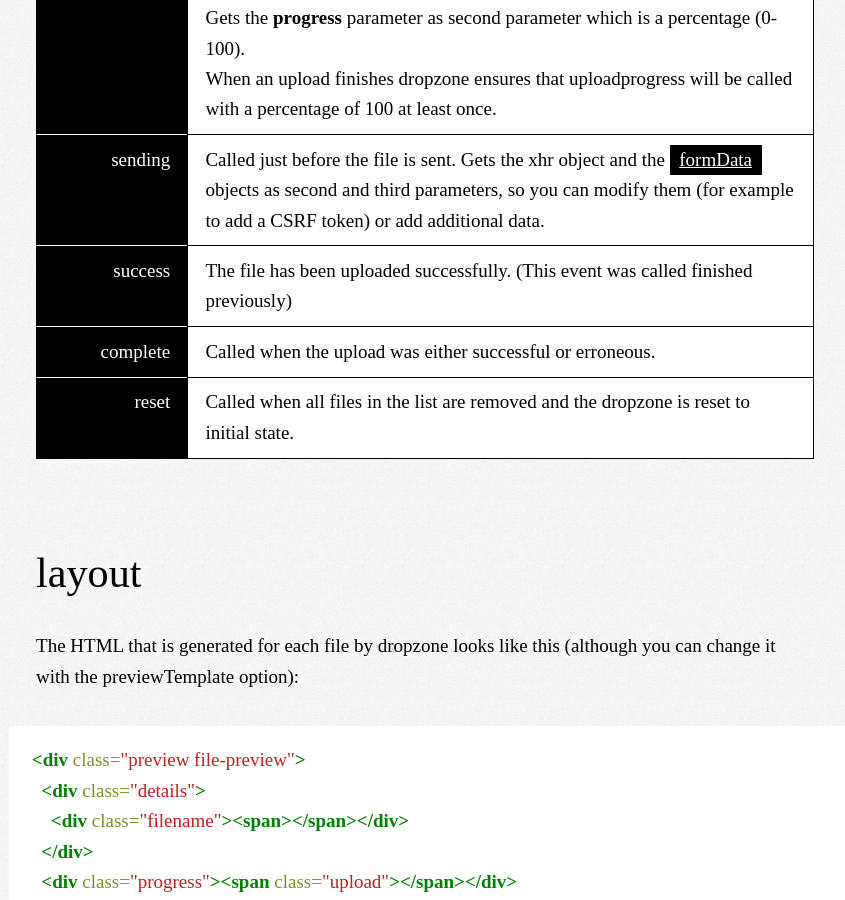
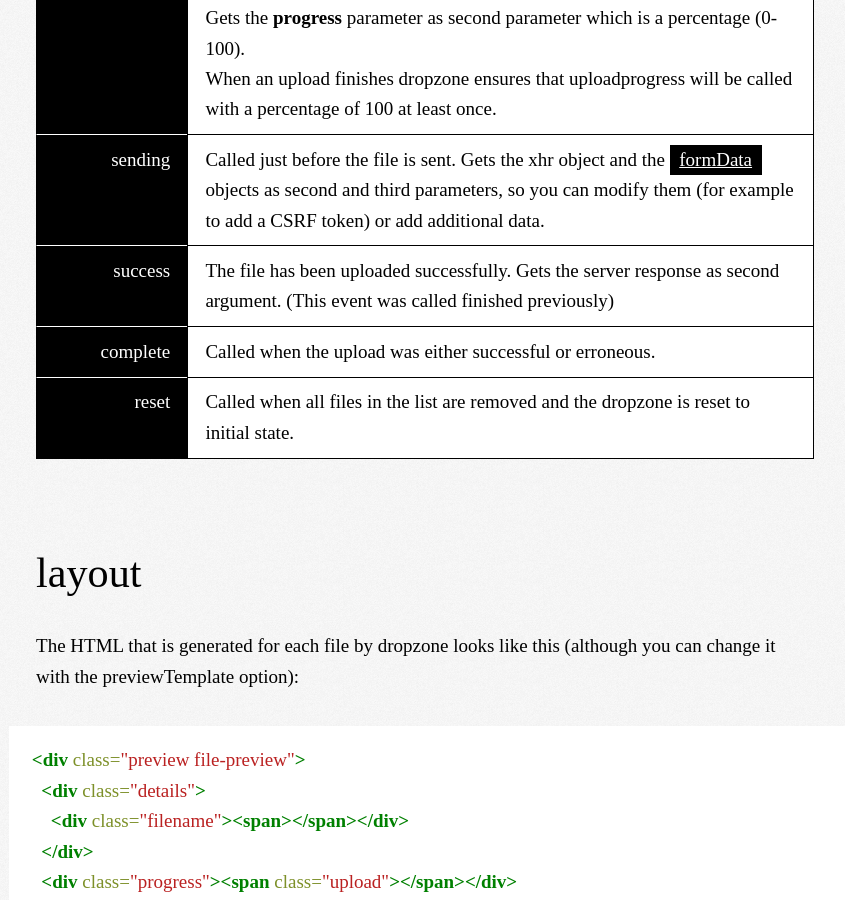
Before and after one commit to dropzone/dropzone, a Jekyll site: the page built from index.md, in a window 1280 px wide and 900 px high, scrolled down 9663 px. Shown: the whole window, without its empty margins (215-1060 px from the left). Built offline with Jekyll 4.4.1, drawn with Linux system fonts in a browser that asks for light colours; Markdown is read by kramdown in place of the engine named in the settings; comment, search, counter and statistics services are not loaded.

Commit message:
Added the server response argument.

```diff
--- a/index.md
+++ b/index.md
@@ -257,7 +257,7 @@ All of these receive the [file](https://developer.mozilla.org/en-US/docs/DOM/Fil
 | `processingfile`  | When a file gets processed (since there is a queue not all files are processed immediately)
 | `uploadprogress`  | Gets called periodically whenever the file upload progress changes.<br />Gets the **progress** parameter as second parameter which is a percentage (0-100).<br />When an upload finishes dropzone *ensures* that uploadprogress will be called with a percentage of 100 *at least* once.
 | `sending`         | Called just before the file is sent. Gets the xhr object and the [formData](https://developer.mozilla.org/en-US/docs/DOM/XMLHttpRequest/FormData) objects as second and third parameters, so you can modify them (for example to add a CSRF token) or add additional data.
-| `success`         | The file has been uploaded successfully. (This event was called `finished` previously)
+| `success`         | The file has been uploaded successfully. Gets the server response as second argument. (This event was called `finished` previously)
 | `complete`        | Called when the upload was either successful or erroneous.
 | `reset`           | Called when all files in the list are removed and the dropzone is reset to initial state.
 
```
